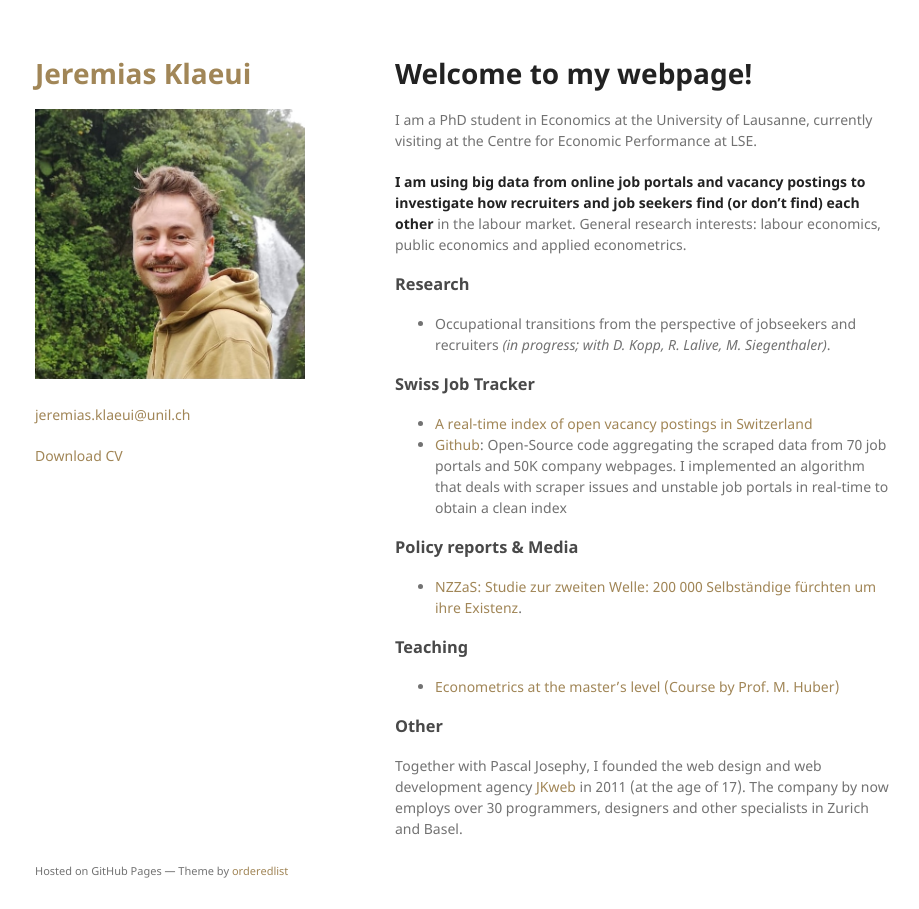
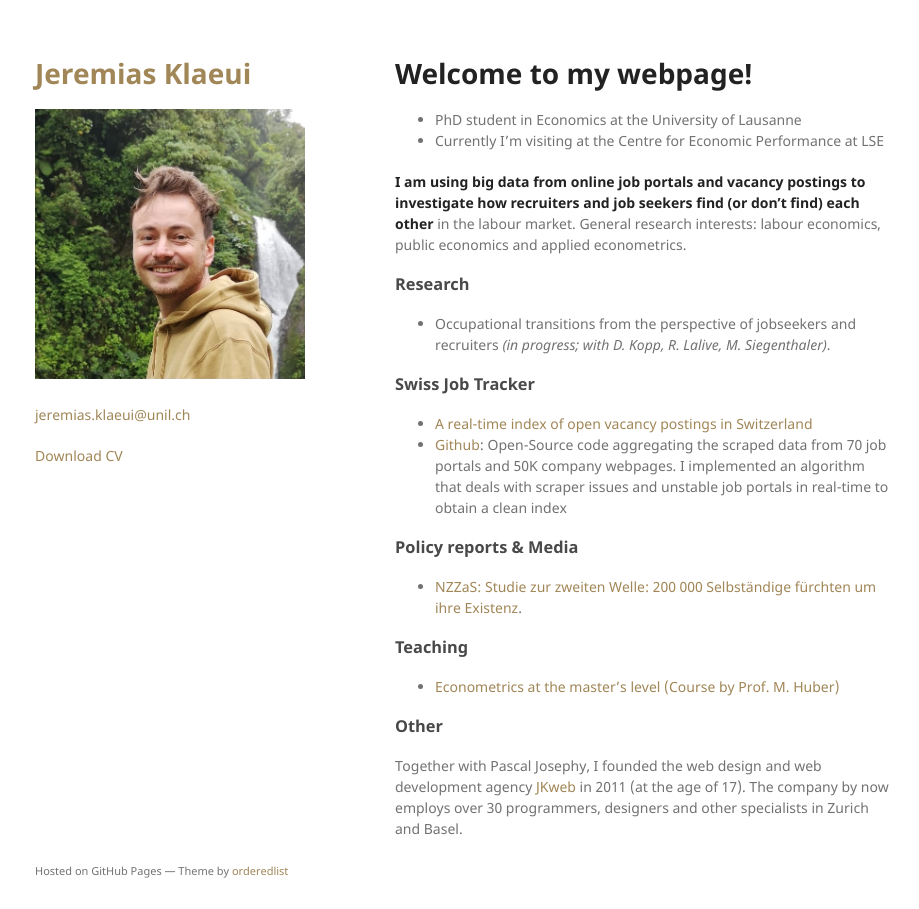
Before and after one commit to jklaeui/jklaeui.github.io, a Jekyll site: the page built from index.md, in a window 1280 px wide. Shown: the whole page, without its empty margins (175-1094 px from the left). Built offline with Jekyll 4.4.1, drawn with Linux system fonts in a browser that asks for light colours; our own code applies the rules of GitHub Pages for plain Markdown files; the repository's description, which GitHub fills in, is left out.

Commit message:
Other text changes

```diff
--- a/index.md
+++ b/index.md
@@ -1,6 +1,7 @@
 # Welcome to my webpage!
 
-I am a PhD student in Economics at the University of Lausanne, currently visiting at the Centre for Economic Performance at LSE.
+- PhD student in Economics at the University of Lausanne
+- Currently I'm visiting at the Centre for Economic Performance at LSE
 
 **I am using big data from online job portals and vacancy postings to investigate how recruiters and job seekers find (or don't find) each other** in the labour market. General research interests: labour economics, public economics and applied econometrics.
 
```
